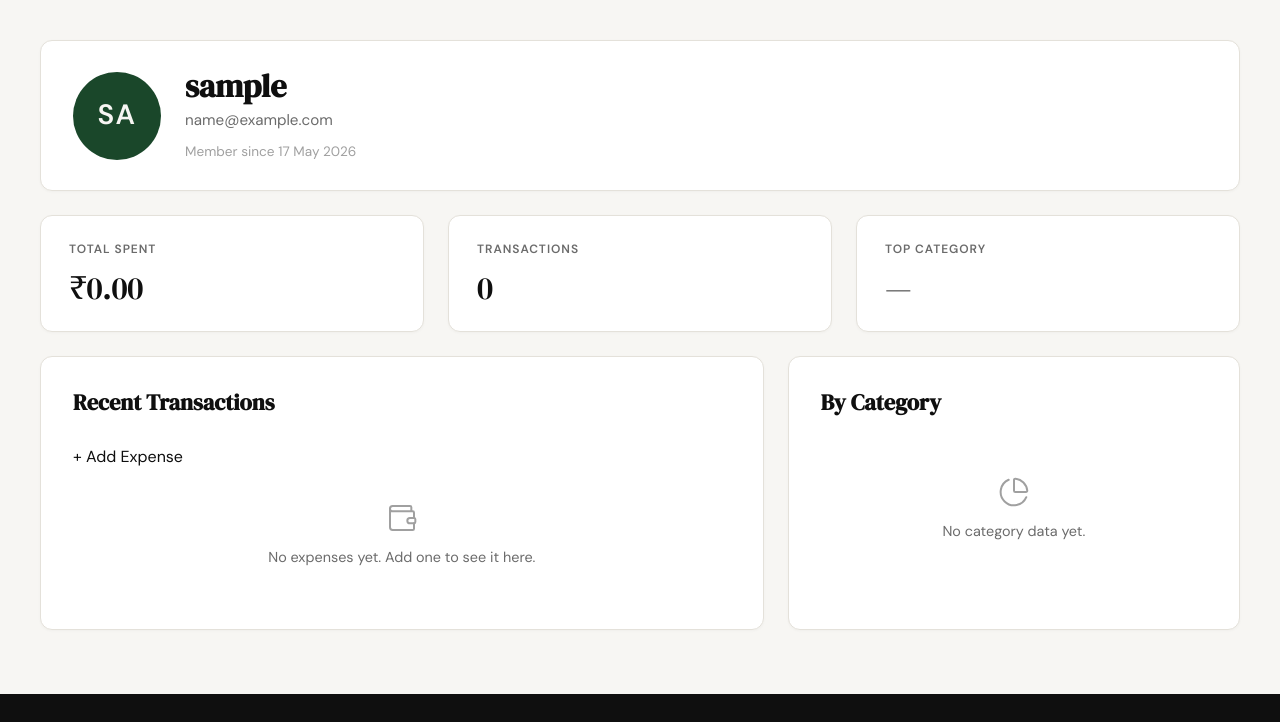
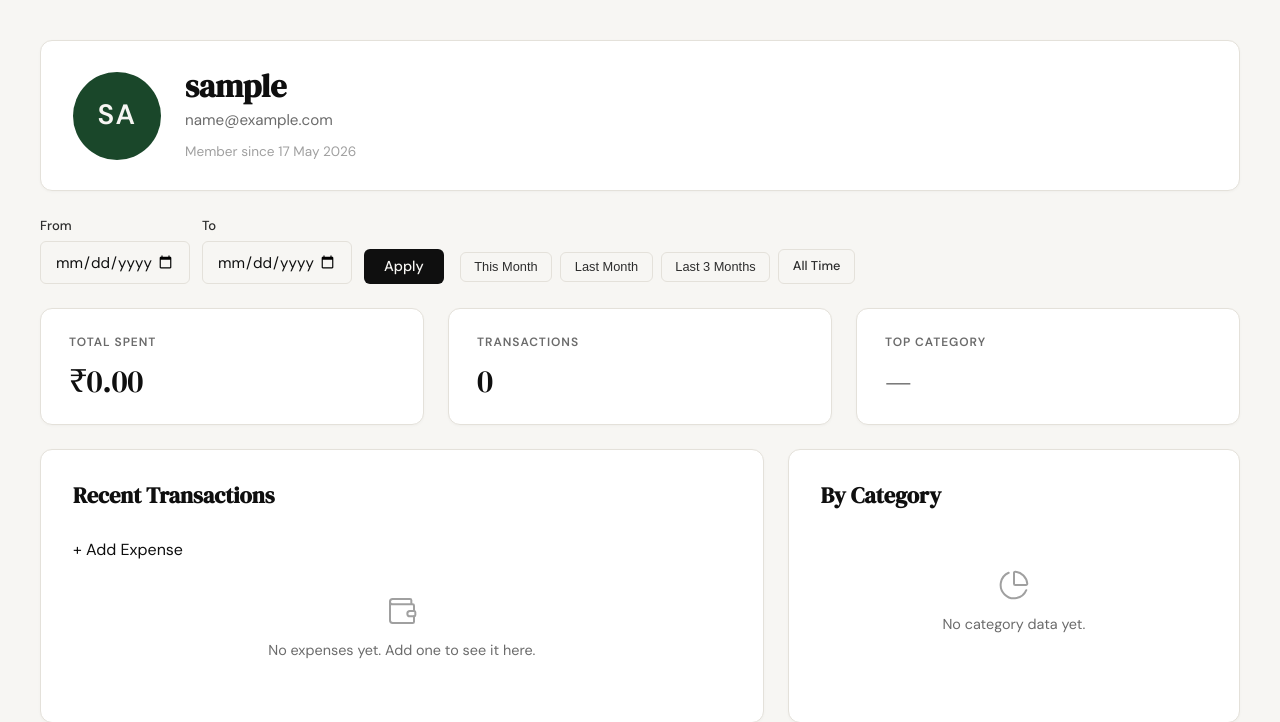
Before and after one commit to aniketkumar00015-beep/spendly, a Flask app: page /profile in a window 1280 px wide. Shown: the part 61-783 px from the top of the page. Run offline with Flask 3, Linux system fonts and the light colour scheme; the visitor is signed in with stand-in values (Sample User, id 1); data comes from the database, SQL or seed files in the repository; data that the repository does not hold is empty.

Commit message:
add date filter to profile page

```diff
--- a/app.py
+++ b/app.py
@@ -136,6 +136,21 @@ def _format_date(value):
         return value or ""
 
 
+def _parse_date_filter(args):
+    raw_from = args.get("from", "").strip()
+    raw_to = args.get("to", "").strip()
+    if not (raw_from and raw_to):
+        return None, None, False, None
+    try:
+        dt_from = datetime.strptime(raw_from, "%Y-%m-%d")
+        dt_to = datetime.strptime(raw_to, "%Y-%m-%d")
+    except ValueError:
+        return None, None, False, None
+    if dt_from > dt_to:
+        return raw_from, raw_to, False, "Start date must be on or before end date."
+    return dt_from.strftime("%Y-%m-%d"), dt_to.strftime("%Y-%m-%d"), True, None
+
+
 @app.route("/profile")
 def profile():
     if not session.get("user_id"):
@@ -152,12 +167,18 @@ def profile():
         session.clear()
         return redirect(url_for("login"))
 
-    expense_rows = conn.execute(
+    filter_from, filter_to, filter_active, filter_error = _parse_date_filter(request.args)
+
+    sql = (
         "SELECT id, title, amount, category, date "
-        "FROM expenses WHERE user_id = ? "
-        "ORDER BY date DESC, id DESC",
-        (session["user_id"],),
-    ).fetchall()
+        "FROM expenses WHERE user_id = ?"
+    )
+    params = [session["user_id"]]
+    if filter_active:
+        sql += " AND date BETWEEN ? AND ?"
+        params += [filter_from, filter_to]
+    sql += " ORDER BY date DESC, id DESC"
+    expense_rows = conn.execute(sql, params).fetchall()
     conn.close()
 
     total_spent = sum(row["amount"] for row in expense_rows)
@@ -181,7 +202,7 @@ def profile():
             })
 
     recent_transactions = []
-    for row in expense_rows[:6]:
+    for row in (expense_rows if filter_active else expense_rows[:6]):
         recent_transactions.append({
             "id": row["id"],
             "date": _format_date(row["date"]),
@@ -204,6 +225,12 @@ def profile():
         top_category=top_category,
         categories=categories,
         recent_transactions=recent_transactions,
+        filter_from=filter_from,
+        filter_to=filter_to,
+        filter_from_label=_format_date(filter_from) if filter_from else None,
+        filter_to_label=_format_date(filter_to) if filter_to else None,
+        filter_active=filter_active,
+        filter_error=filter_error,
     )
 
 
--- a/static/css/profile.css
+++ b/static/css/profile.css
@@ -297,6 +297,77 @@
     font-size: 0.9rem;
 }
 
+/* ----- Filter bar -------------------------------------- */
+
+.filter-bar {
+    display: flex;
+    flex-direction: column;
+    gap: 0.5rem;
+}
+
+.filter-form {
+    display: flex;
+    flex-wrap: wrap;
+    align-items: flex-end;
+    gap: 1rem;
+}
+
+.filter-inputs {
+    display: flex;
+    align-items: flex-end;
+    gap: 0.75rem;
+    flex-wrap: wrap;
+}
+
+.filter-label {
+    display: flex;
+    flex-direction: column;
+    gap: 0.3rem;
+    font-size: 0.82rem;
+    font-weight: 500;
+    color: var(--ink-soft);
+}
+
+.filter-date {
+    width: 150px;
+}
+
+.filter-apply {
+    padding: 0.55rem 1.25rem;
+    white-space: nowrap;
+}
+
+.filter-presets {
+    display: flex;
+    gap: 0.5rem;
+    flex-wrap: wrap;
+    align-items: center;
+}
+
+.filter-presets .btn-ghost {
+    font-size: 0.8rem;
+    padding: 0.4rem 0.85rem;
+}
+
+.filter-badge {
+    display: inline-block;
+    background: var(--accent-light);
+    color: var(--accent);
+    border-radius: 999px;
+    padding: 0.25rem 0.85rem;
+    font-size: 0.78rem;
+    font-weight: 500;
+}
+
+.filter-error {
+    background: var(--danger-light);
+    color: var(--danger);
+    border-radius: var(--radius-sm);
+    padding: 0.6rem 1rem;
+    font-size: 0.85rem;
+    margin: 0;
+}
+
 /* ----- Navbar username pill ---------------------------- */
 
 .nav-user {
--- a/templates/profile.html
+++ b/templates/profile.html
@@ -21,6 +21,37 @@
             </div>
         </div>
 
+        {# ---------- Filter bar ---------- #}
+        <div class="filter-bar">
+            <form method="GET" action="{{ url_for('profile') }}" class="filter-form">
+                <div class="filter-inputs">
+                    <label class="filter-label">
+                        From
+                        <input type="date" name="from" class="form-input filter-date"
+                               value="{{ filter_from or '' }}">
+                    </label>
+                    <label class="filter-label">
+                        To
+                        <input type="date" name="to" class="form-input filter-date"
+                               value="{{ filter_to or '' }}">
+                    </label>
+                    <button type="submit" class="btn-primary filter-apply">Apply</button>
+                </div>
+                <div class="filter-presets">
+                    <button type="button" class="btn-ghost preset-btn" data-preset="this-month">This Month</button>
+                    <button type="button" class="btn-ghost preset-btn" data-preset="last-month">Last Month</button>
+                    <button type="button" class="btn-ghost preset-btn" data-preset="last-3-months">Last 3 Months</button>
+                    <a href="{{ url_for('profile') }}" class="btn-ghost">All Time</a>
+                </div>
+            </form>
+            {% if filter_error %}
+            <p class="filter-error">{{ filter_error }}</p>
+            {% endif %}
+            {% if filter_active %}
+            <span class="filter-badge">Showing: {{ filter_from_label }} – {{ filter_to_label }}</span>
+            {% endif %}
+        </div>
+
         {# ---------- Stats row ---------- #}
         <div class="stat-row">
             <div class="stat-card">
@@ -42,7 +73,7 @@
 
             <div class="panel panel--transactions">
                 <div class="panel-title-row">
-                    <h2 class="panel-title">Recent Transactions</h2>
+                    <h2 class="panel-title">{% if filter_active %}All Transactions{% else %}Recent Transactions{% endif %}</h2>
                     <a href="{{ url_for('add_expense') }}" class="btn-add-expense">+ Add Expense</a>
                 </div>
 
@@ -113,5 +144,30 @@
 <script src="https://unpkg.com/lucide@latest/dist/umd/lucide.min.js"></script>
 <script>
     document.addEventListener('DOMContentLoaded', () => lucide.createIcons());
+
+    document.querySelectorAll('.preset-btn').forEach(btn => {
+        btn.addEventListener('click', () => {
+            const today = new Date();
+            const y = today.getFullYear(), m = today.getMonth();
+            const pad = n => String(n).padStart(2, '0');
+            const fmt = d => `${d.getFullYear()}-${pad(d.getMonth() + 1)}-${pad(d.getDate())}`;
+            let from, to;
+
+            if (btn.dataset.preset === 'this-month') {
+                from = fmt(new Date(y, m, 1));
+                to   = fmt(new Date(y, m + 1, 0));
+            } else if (btn.dataset.preset === 'last-month') {
+                from = fmt(new Date(y, m - 1, 1));
+                to   = fmt(new Date(y, m, 0));
+            } else if (btn.dataset.preset === 'last-3-months') {
+                from = fmt(new Date(y, m - 2, 1));
+                to   = fmt(today);
+            }
+
+            document.querySelector('[name=from]').value = from;
+            document.querySelector('[name=to]').value   = to;
+            btn.closest('form').submit();
+        });
+    });
 </script>
 {% endblock %}
```
Also changed, not shown: tests/test_06_date_filter_profile.py (added, +503 -0 lines), .claude/specs/06-date-filter-profile-page.md (added).
